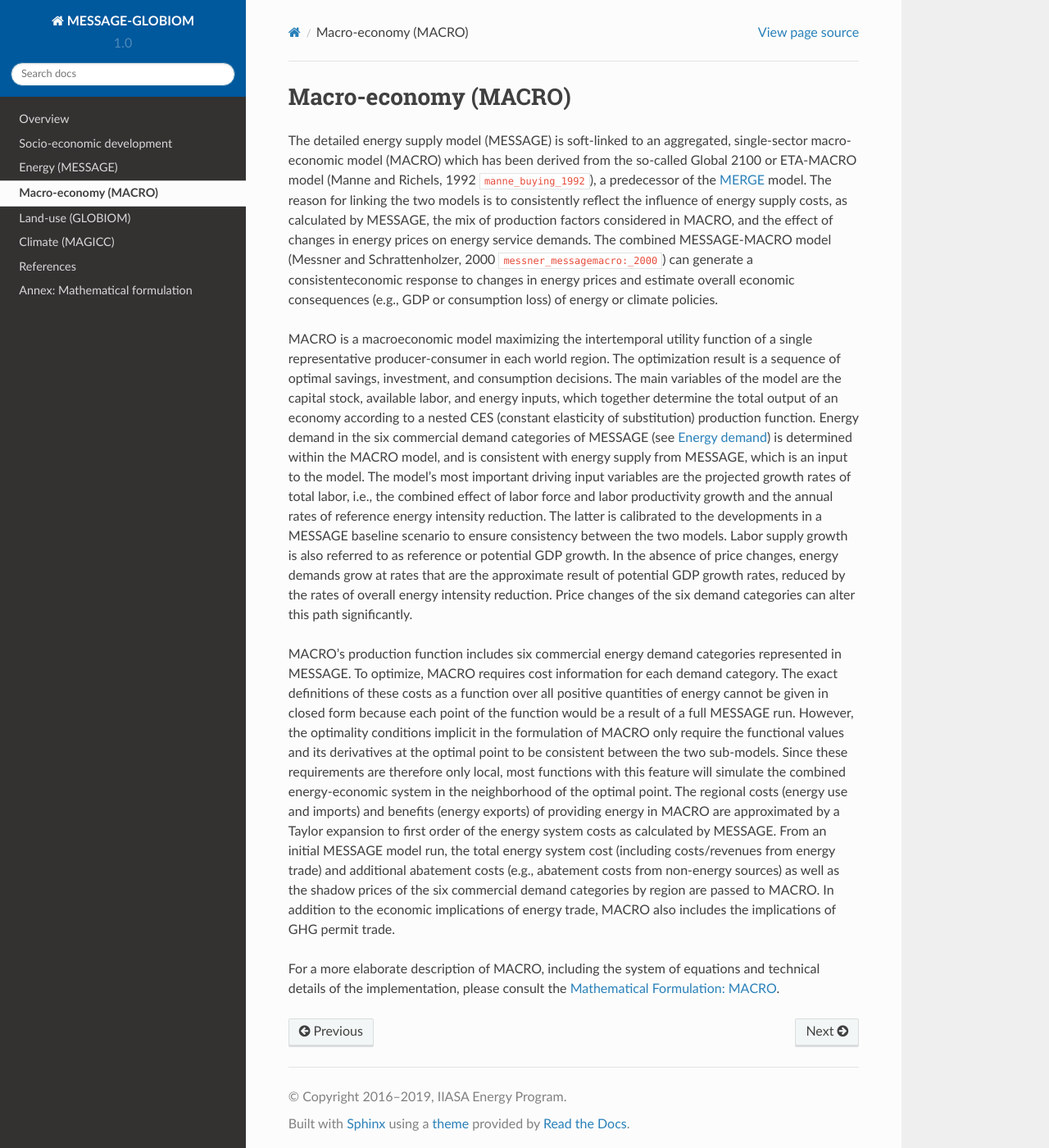
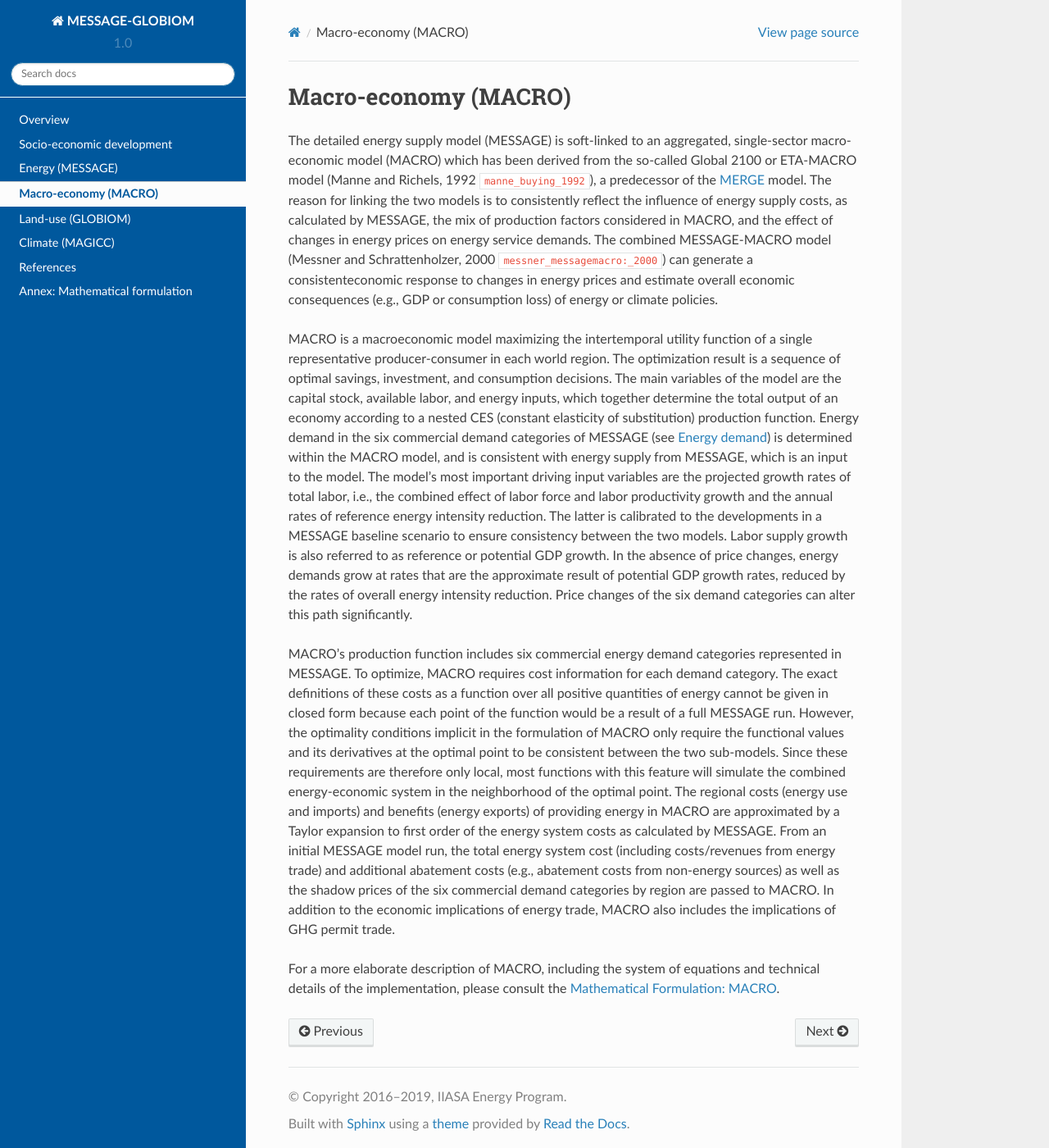
Before and after one commit to iiasa/message_doc, a Sphinx documentation site: the page built from source/macro.rst, in a window 1280 px wide and 1400 px high. Shown: the whole window at 82% size. Built offline with Sphinx 7.4.7 and the Read the Docs theme 2.0.0, drawn with Linux system fonts in a browser that asks for light colours; pages that are not in the unit, such as notebooks, are missing from menus; cross-references to code outside the pages are shown as plain code.

Commit message:
Update CSS to match current ixmp/message_ix

```diff
--- a/source/_static/custom.css
+++ b/source/_static/custom.css
@@ -1,3 +1,77 @@
-.wy-side-nav-search, .wy-nav-top {
-  background-color: #00589d;
+/*
+
+IIASA blue + three-stage gradient to white
+- #00589d / #3f81b5 / #7fabce / #bfd5e6
+
+IIASA secondary colours + two-stage gradient to white
+- #62c5c0 / #96d8d5 / #caebea
+- #247f6e
+- #fdbb40
+- #ee6a6b
+- #6a4c93
+
+*/
+
+/* Overall backgrounds */
+.wy-nav-side, .wy-side-nav-search, .wy-nav-top {
+  background: #00589d;
 }
+
+/* White line between search & menu panels */
+.wy-side-nav-search {
+  border-bottom: 1px solid #ffffff;
+}
+
+/* Text colours of menu items: general */
+.wy-menu-vertical a {
+  color: #ffffff;
+}
+
+/* …: current items levels 1–3 */
+.wy-menu-vertical li.on a,
+.wy-menu-vertical li.current > a,
+.wy-menu-vertical li.toctree-l3.current > a {
+  color: #00589d;
+}
+
+/* …: current item level 4 */
+.wy-menu-vertical li.toctree-l3 > a {
+  color: #000000;
+}
+
+/* Borders around current items */
+.wy-menu-vertical li.current a {
+  border-right: 1px solid #00589d;
+}
+
+.wy-menu-vertical li.toctree-l1.current > a {
+  border-bottom: 1px solid #00589d;
+  border-right: none;
+}
+
+/* Gradient colouring of sub-menus */
+.wy-menu-vertical li.current,
+.wy-menu-vertical li.toctree-l2.current > a {
+  background: #bfd5e6; /* blue */
+}
+
+
+.wy-menu-vertical li.toctree-l2.current li.toctree-l3 > a {
+  background: #7fabce; /* blue */
+}
+
+.wy-menu-vertical li.toctree-l3.current li.toctree-l4 > a {
+  background: #3f81b5; /* blue */
+  color: #ffffff;
+}
+
+/* Hovered links; all the same colour */
+.wy-menu-vertical li > a:hover,
+.wy-menu-vertical li.current > a:hover,
+.wy-menu-vertical li.current li.toctree-l2 > a:hover,
+.wy-menu-vertical li.toctree-l2.current li.toctree-l3 > a:hover,
+.wy-menu-vertical li.toctree-l3.current li.toctree-l4 > a:hover {
+  /* white on purple */
+  background: #6a4c93;
+  color: #ffffff;
+}
--- a/source/conf.py
+++ b/source/conf.py
@@ -237,12 +237,12 @@
 #  author, documentclass [howto, manual, or own class]).
 latex_documents = [
     (master_doc, 'message.tex', u'message Documentation',
-     u'IIASA Energy Research Group', 'manual'),
+     u'IIASA Energy Program', 'manual'),
 ]
 
 # The name of an image file (relative to this directory) to place at the top of
 # the title page.
-latex_logo = '_static/IIASA_logo.png'
+latex_logo = '_static/logo_blue.png'
 
 # For "manual" documents, if this is true, then toplevel headings are parts,
 # not chapters.
```
Also changed, not shown: source/_static/logo_blue.png (renamed from source/_static/IIASA_logo.png).
